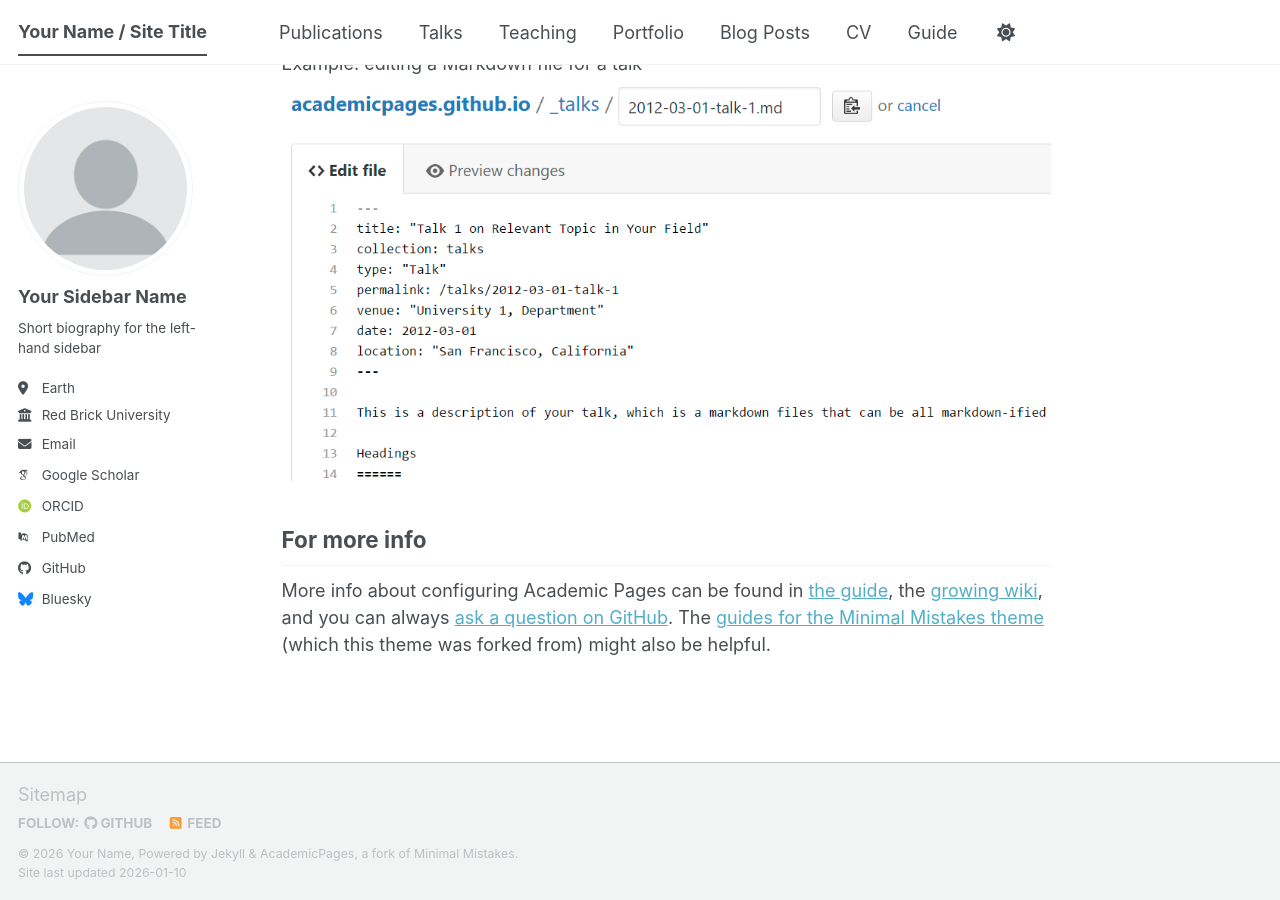
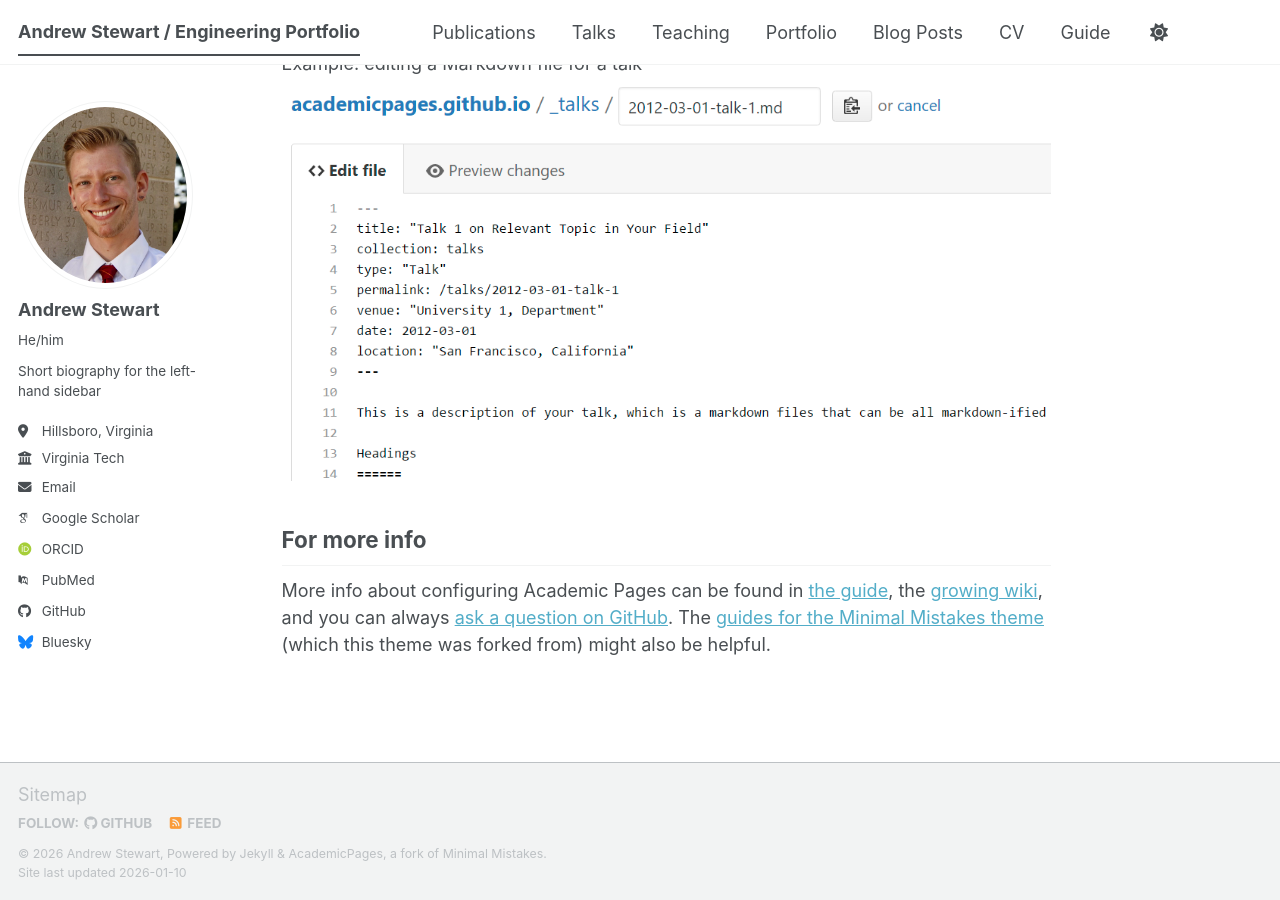
Before and after one commit to andrewcstewart21/andrewcstewart21.github.io, a Jekyll site: the page built from _pages/about.md, in a window 1280 px wide and 900 px high, scrolled down 2720 px. Built offline with Jekyll 4.4.1, drawn with Linux system fonts in a browser that asks for light colours; some web fonts are replaced; a script bundle is joined from its source files by our own code; library files that are not in the unit come from our copies.

Commit message:
Update personal information in _config.yml

```diff
--- a/_config.yml
+++ b/_config.yml
@@ -9,10 +9,10 @@
 # Basic Site Settings
 locale                   : "en-US"
 site_theme               : "default" # The available themes options are "default", "air", "sunrise", "mint", "dirt" and "contrast"
-title                    : "Your Name / Site Title"
+title                    : "Andrew Stewart / Engineering Portfolio"
 title_separator          : "-"
-name                     : &name "Your Name"
-description              : &description "Your Name's academic portfolio"   # Update this with a general description of your site, this is the default if not overridden by a page
+name                     : &name "Andrew Stewart"
+description              : &description "Andrew Stewart's academic portfolio"   # Update this with a general description of your site, this is the default if not overridden by a page
 url                      : https://academicpages.github.io # The base hostname & protocol for your site e.g. "https://[your GitHub username].github.io",
                                                            # or if you already have some other page hosted on Github then use "https://[your GitHub username].github.io/[Your Repo Name]"
 baseurl                  : "" # the subpath of your site, e.g. "/blog"
@@ -23,14 +23,14 @@ repository               : "academicpages/academicpages.github.io"
 #               Additional customization can be done by editing /_includes/author-profile.html
 author:
   # Biographic information
-  avatar           : "profile.png"
-  name             : "Your Sidebar Name"
-  pronouns         : # example: "she/her"
+  avatar           : "Grad.jpg"
+  name             : "Andrew Stewart"
+  pronouns         : "He/him"
   bio              : "Short biography for the left-hand sidebar"
-  location         : "Earth"
-  employer         : "Red Brick University"
+  location         : "Hillsboro, Virginia"
+  employer         : "Virginia Tech"
   uri              : # URL
-  email            : "none@example.org"
+  email            : "andrewcstewart@vt.edu"
 
   # Academic websites
   academia         : # URL
```
